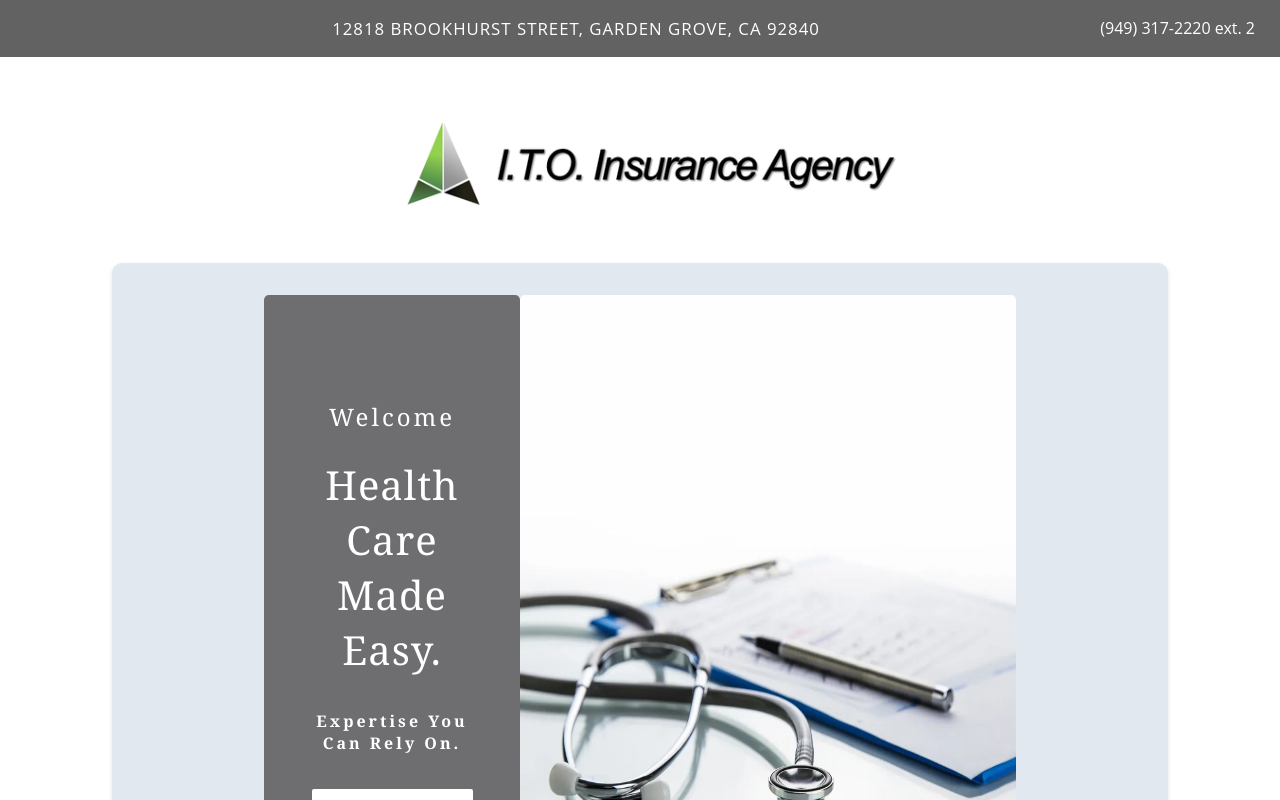
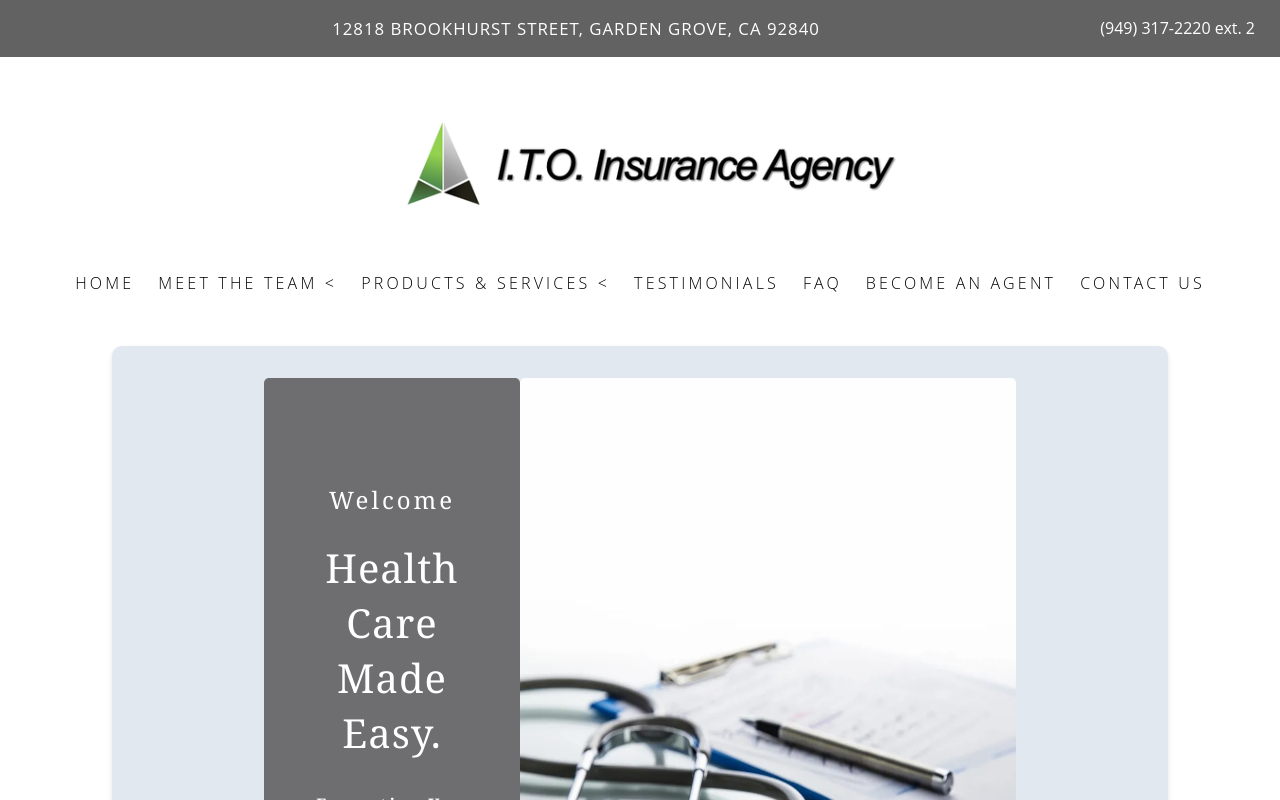
Before and after one commit to atphung21/business-web-template, a React (Create React App) app: page / in a window 1280 px wide. Shown: the top 800 px of the page. Built offline with nearby package versions, Linux system fonts and the light colour scheme.

Commit message:
completed setting up navigation bar and navigation links to certain pages.

```diff
--- a/src/App.js
+++ b/src/App.js
@@ -1,3 +1,27 @@
+import React from 'react';
+import { BrowserRouter as Router, Route, Routes } from 'react-router-dom';
 import { LandingPage } from "./components/landingPage/LandingPage";
 
-export default LandingPage;
+
+// Page Components
+const About = () => <h1>About Page</h1>;
+const Services = () => <h1>Services Page</h1>;
+const Contact = () => <h1>Contact Page</h1>;
+
+const App = () => {
+    return (
+        <Router>
+            <div>
+                {/* Routes for Page Navigation */}
+                <Routes>
+                    <Route path="/" element={<LandingPage />} />
+                    <Route path="/about" element={<About />} />
+                    <Route path="/services" element={<Services />} />
+                    <Route path="/contact" element={<Contact />} />
+                </Routes>
+            </div>
+        </Router>
+    );
+};
+
+export default App;
--- /dev/null
+++ b/src/components/companyLogo/CompanyLogo.js
@@ -0,0 +1,24 @@
+import React from "react";
+export const CompanyLogo = () => (
+    <section
+      style={{
+        textAlign: "center",
+        padding: "20px",
+        backgroundColor: "white",
+        color: "white",
+        flex: "0 1 30vh",
+        flexWrap: "wrap",
+        alignItems: "center",
+        margin: "0.5rem auto",
+      }}
+    >
+      <img
+        src="/jessica_ito.png"
+        alt="Company Logo"
+        style={{
+          minWidth: "20rem",
+          maxWidth: "100%",
+        }}
+      />
+    </section>
+  );
--- a/src/components/contactUs/ContactUs.js
+++ b/src/components/contactUs/ContactUs.js
@@ -39,7 +39,7 @@ export const ContactSection = ({
           fontSize: "2.75rem",
           fontWeight: "normal",
           fontFamily: '"Playfair Display", Georgia, serif',
-          letterSpacing: '2px',
+          letterSpacing: "2px",
         }}
       >
         {contactHeader ? contactHeader : ""}
@@ -51,13 +51,20 @@ export const ContactSection = ({
           fontWeight: "normal",
           color: "#4a5568",
           cursor: "pointer",
-          letterSpacing: '1px',
+          letterSpacing: "1px",
         }}
       >
         {phoneNumber ? `Phone: ${phoneNumber}` : ""}{" "}
         {extension ? ` ext. ${extension}` : ""}
       </p>
-      <p style={{ fontSize: "1rem", fontWeight: "normal", color: "#4a5568",  letterSpacing: '1px' }}>
+      <p
+        style={{
+          fontSize: "1rem",
+          fontWeight: "normal",
+          color: "#4a5568",
+          letterSpacing: "1px",
+        }}
+      >
         {fax ? `Fax: ${fax}` : ""}{" "}
       </p>
       <a
@@ -66,7 +73,7 @@ export const ContactSection = ({
           fontWeight: "normal",
           color: "#4a5568",
           letterSpacing: "2px",
-          textDecoration: 'none',
+          textDecoration: "none",
           fontFamily: '"Open Sans", arial, sans-serif',
         }}
         href={
@@ -86,8 +93,8 @@ export const ContactSection = ({
           fontWeight: "normal",
           color: "rgb(89, 89, 89)",
           fontFamily: '"Open Sans", arial, sans-serif',
-          letterSpacing: '1px',
-          transform: 'translateY(-70%)',
+          letterSpacing: "1px",
+          transform: "translateY(-70%)",
         }}
       >
         <AddressLink
@@ -107,8 +114,8 @@ export const ContactSection = ({
           fontFamily: '"Playfair Display", Georgia, serif',
           width: "50%",
           justifyContent: "center",
-          letterSpacing: '1px',
-          transform: 'translateX(50%) translateY(-100%)',
+          letterSpacing: "1px",
+          transform: "translateX(50%) translateY(-100%)",
         }}
       >
         WE DO NOT OFFER EVERY PLAN AVAILABLE IN YOUR AREA. ANY INFORMATION WE
--- a/src/components/header/Header.jsx
+++ b/src/components/header/Header.jsx
@@ -31,7 +31,7 @@ export const Header = ({ headerTitle, phoneNumber, fontColor, extension }) => {
           style={{
             fontSize: "1rem",
             fontWeight: "normal",
-            "font-family": "Helvetica",
+            fontFamily: "Helvetica",
           }}
         >
           {headerTitle ? headerTitle : ' '} {'  '}
--- a/src/components/heroSection/HeroSection.js
+++ b/src/components/heroSection/HeroSection.js
@@ -13,14 +13,6 @@ export const HeroSection = () => (
         margin: "0.5rem auto",
       }}
     >
-      <img
-        src="/jessica_ito.png"
-        alt="Company Logo"
-        style={{
-          minWidth: "20rem",
-          maxWidth: "100%",
-        }}
-      />
       <div
         style={{
           display: "flex",
--- a/src/components/landingPage/LandingPage.js
+++ b/src/components/landingPage/LandingPage.js
@@ -6,6 +6,8 @@ import { ContactSection } from "../contactUs/ContactUs";
 import { HeroSection } from "../heroSection/HeroSection";
 import { ServicesSection } from "../servicesSection/ServicesSection";
 import { Footer } from "../footer/Footer";
+import NavigationBar from "../navigationBar/NavigationBar";
+import { CompanyLogo } from "../companyLogo/CompanyLogo";
 
 export const LandingPage = () => (
   <div>
@@ -24,6 +26,8 @@ export const LandingPage = () => (
       extension={'2'}
       fontColor={"white"}
     />
+    <CompanyLogo />
+    <NavigationBar />
     <HeroSection />
     <ServicesSection />
     <AboutUsSection title="Testimonials" description="" />
--- /dev/null
+++ b/src/components/navigationBar/NavigationBar.js
@@ -0,0 +1,180 @@
+import React, { useState, useEffect, useRef } from "react";
+import { NavLink } from "react-router-dom";
+
+const NavigationBar = () => {
+  const [openDropdown, setOpenDropdown] = useState(null);
+  const dropdownRefs = useRef({});
+
+  const toggleDropdown = (menu) => {
+    setOpenDropdown((prev) => (prev === menu ? null : menu));
+  };
+
+  // Close dropdowns on outside click
+  useEffect(() => {
+    const handleClickOutside = (event) => {
+      if (
+        !Object.values(dropdownRefs.current).some(
+          (ref) => ref && ref.contains(event.target)
+        )
+      ) {
+        setOpenDropdown(null);
+      }
+    };
+    document.addEventListener("mousedown", handleClickOutside);
+    return () => document.removeEventListener("mousedown", handleClickOutside);
+  }, []);
+
+  const navLinkStyle = ({ isActive }) => ({
+    color: isActive ? "black" : "black",
+    textDecoration: isActive ? "none" : "none",
+  });
+
+  const dropDownStyle = (menu) => ({
+    position: "absolute",
+    top: "110%",
+    left: 0,
+    backgroundColor: "white",
+    boxShadow: "1px 0px 2px 2px rgba(0, 0, 0, 0.2)",
+    padding: openDropdown === menu ? "0.5rem" : "0.5rem",
+    opacity: openDropdown === menu ? 1 : 0,
+    transform: openDropdown === menu ? "translateY(5%)" : "translateY(-20%)",
+    transition: "opacity 0.3s ease, transform 0.3s ease",
+    pointerEvents: openDropdown === menu ? "auto" : "none",
+    zIndex: 1,
+    fontSize: "0.9rem",
+    letterSpacing: "0.5px",
+  });
+
+  return (
+    <nav
+      style={{
+        display: "flex",
+        justifyContent: "center",
+        gap: "1.5rem",
+        padding: "5px 0 0 0",
+        backgroundColor: "white",
+        position: "relative",
+        letterSpacing: "0.2rem",
+        fontFamily: '"Open Sans", arial, sans-serif',
+        fontWeight: 200,
+      }}
+    >
+      <div style={{ position: "relative" }}>
+        <NavLink style={navLinkStyle} to="/">
+          HOME
+        </NavLink>
+      </div>
+      <div
+        style={{ position: "relative" }}
+        ref={(el) => (dropdownRefs.current["Meet the Team"] = el)}
+      >
+        <span
+          onClick={() => toggleDropdown("Meet the Team")}
+          style={{ cursor: "pointer" }}
+        >
+          MEET THE TEAM {openDropdown ? "▾" : "<"}
+        </span>
+        <div style={dropDownStyle("Meet the Team")}>
+          <div style={{ padding: "0.5rem 0.5rem" }}>
+            <NavLink style={navLinkStyle} to="/meet-the-founder">
+              Meet the Founder
+            </NavLink>
+          </div>
+          <div style={{ padding: "0.5rem 0.5rem" }}>
+            <NavLink
+              style={{ textDecoration: "none", color: "black" }}
+              to="/meet-the-agents"
+            >
+              Meet the Agents
+            </NavLink>
+          </div>
+        </div>
+      </div>
+      <div
+        style={{ position: "relative" }}
+        ref={(el) => (dropdownRefs.current["Product"] = el)}
+      >
+        <span
+          onClick={() => toggleDropdown("Product")}
+          style={{ cursor: "pointer" }}
+        >
+          PRODUCTS & SERVICES {openDropdown ? "▾" : "<"}
+        </span>
+
+        <div style={dropDownStyle("Product")}>
+          <div style={{ padding: "0.5rem 0.5rem" }}>
+            <NavLink
+              style={{ textDecoration: "none", color: "black" }}
+              to="/health-insurance-101"
+            >
+              Health Insurance 101
+            </NavLink>
+          </div>
+          <div style={{ padding: "0.5rem 0.5rem" }}>
+            <NavLink
+              style={{ textDecoration: "none", color: "black" }}
+              to="/individual-family-plans"
+            >
+              Individual & Family Plans
+            </NavLink>
+          </div>
+          <div style={{ padding: "0.5rem 0.5rem" }}>
+            <NavLink
+              style={{ textDecoration: "none", color: "black" }}
+              to="/medicare-plans"
+            >
+              Medicare Plans
+            </NavLink>
+          </div>
+          <div style={{ padding: "0.5rem 0.5rem" }}>
+            <NavLink
+              style={{ textDecoration: "none", color: "black" }}
+              to="/employer-sponsored-plans"
+            >
+              Employer - Sponsored Plans
+            </NavLink>
+          </div>
+          <div style={{ padding: "0.5rem 0.5rem" }}>
+            <NavLink
+              style={{ textDecoration: "none", color: "black" }}
+              to="/final-expense-plans"
+            >
+              Final Expense Plans
+            </NavLink>
+          </div>
+        </div>
+      </div>
+      <div style={{ position: "relative" }}>
+        <NavLink
+          style={{ textDecoration: "none", color: "black" }}
+          to="/testimonials"
+        >
+          TESTIMONIALS
+        </NavLink>
+      </div>
+      <div style={{ position: "relative" }}>
+        <NavLink style={{ textDecoration: "none", color: "black" }} to="/faq">
+          FAQ
+        </NavLink>
+      </div>
+      <div style={{ position: "relative" }}>
+        <NavLink
+          style={{ textDecoration: "none", color: "black" }}
+          to="/become-an-agent"
+        >
+          BECOME AN AGENT
+        </NavLink>
+      </div>
+      <div style={{ position: "relative" }}>
+        <NavLink
+          style={{ textDecoration: "none", color: "black" }}
+          to="/contact-us"
+        >
+          CONTACT US
+        </NavLink>
+      </div>
+    </nav>
+  );
+};
+
+export default NavigationBar;
```
